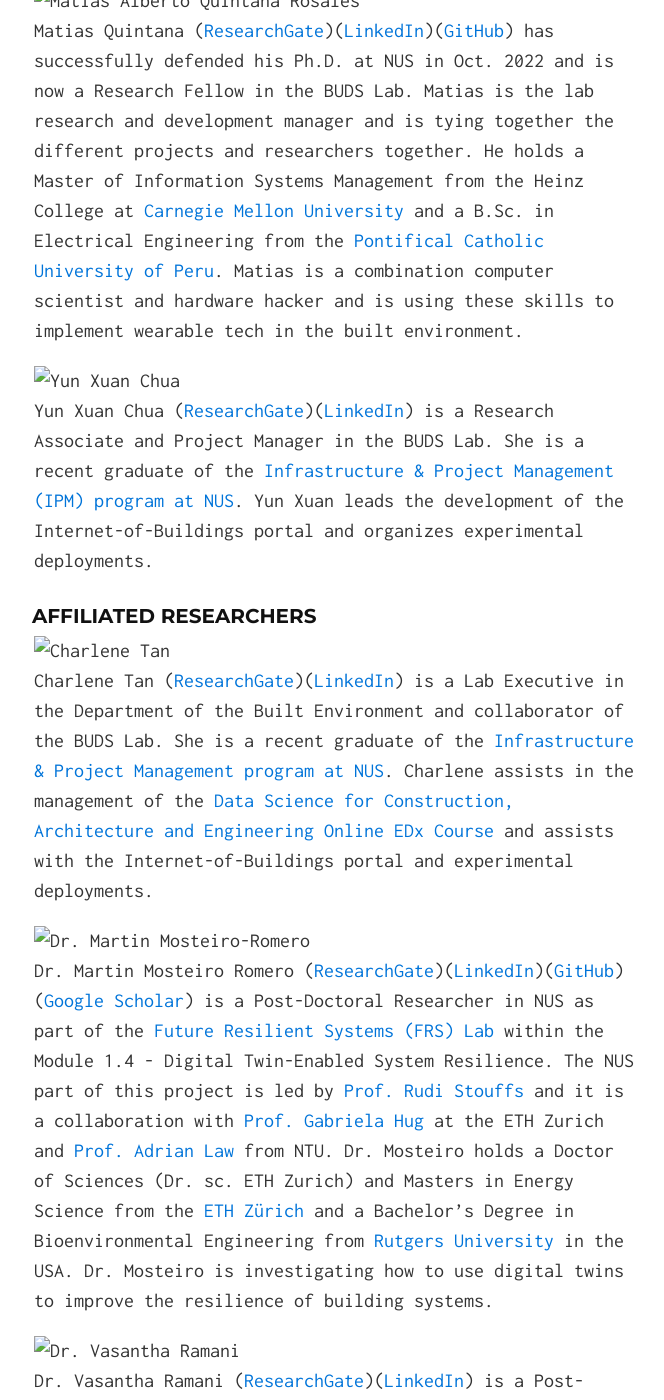
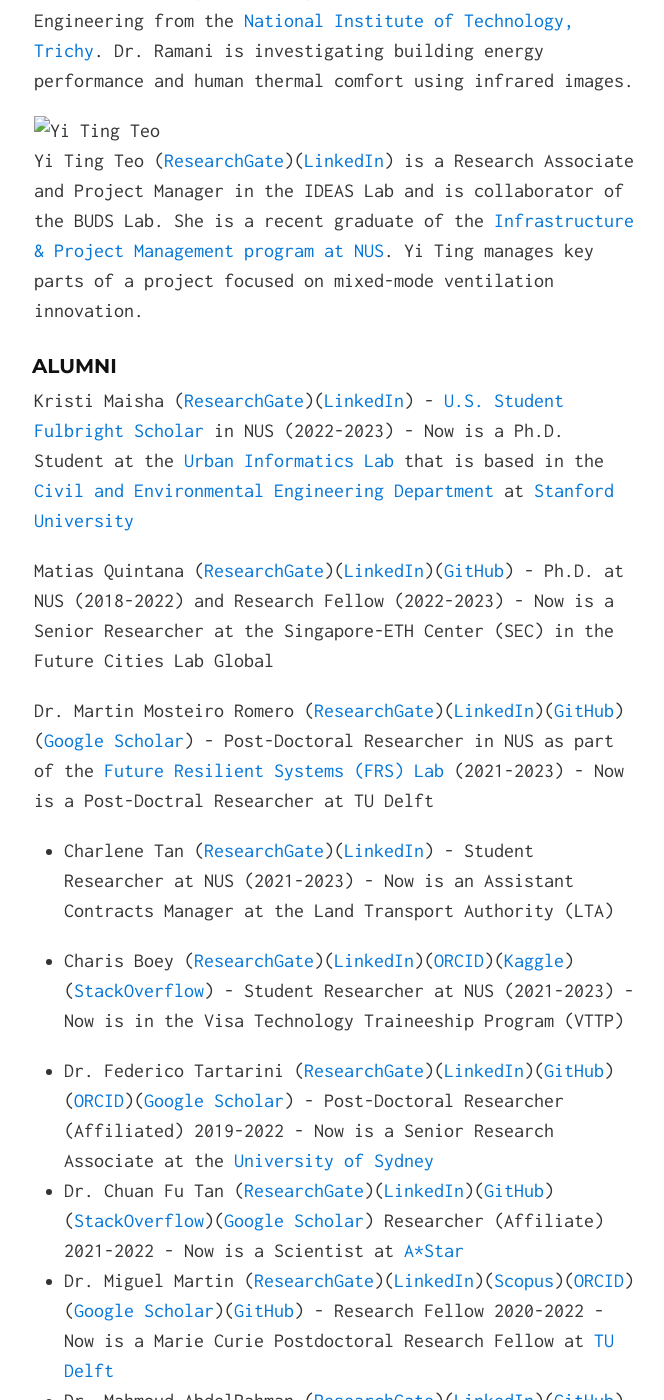
Before and after one commit to buds-lab/buds-lab.github.io, a Jekyll site: the page built from index.md, in a window 1280 px wide and 1400 px high, scrolled down 5514 px. Shown: the whole window, without its empty margins (306-970 px from the left). Built offline with Jekyll 4.4.1, drawn with Linux system fonts in a browser that asks for light colours; some of the changed text lies outside the part shown.

Commit message:
remove old researchers

```diff
--- a/index.md
+++ b/index.md
@@ -14,6 +14,16 @@ Check us out on [Twitter](http://bit.ly/2nsunzs){:target="_blank"}, [GitHub](htt
 BUDS Lab is in the [Department of the Built Environment](https://cde.nus.edu.sg/dbe/){:target="_blank"} in the [College of Design and Engineering](https://cde.nus.edu.sg/){:target="_blank"} at the [National University of Singapore (NUS)](https://nus.edu/2nsFXuj){:target="_blank"}. [NUS is ranked in the Top 10 globally in 16 subjects, including \#6 in the Built Environment.](https://news.nus.edu.sg/nus-ranked-top-10-globally-in-16-subjects/){:target="_blank"}
 
 ## Projects
+
+<!-- cool, quiet city competition -->
+
+<!-- HEATS project -->
+
+<!-- DT project -->
+
+<!-- adrian's mixed mode project -->
+
+
 ![Project Cozie Apple](buds-lab.github.io/cozie-apple.png)
 [Cozie Apple Watch](https://cozie-apple.app){:target="_blank"} ([ResearchGate](https://www.researchgate.net/project/Cozie-App){:target="_blank"}) -- The latest version of the Cozie clockface application for the Apple Watch platform. This open-source project is led by [Dr. Federico Tartarini](https://federicotartarini.github.io){:target="_blank"} and is a collaboration with [Prof. Stefano Schiavon](https://ced.berkeley.edu/ced/faculty-staff/stefano-schiavon){:target="_blank"}'s team at the [SinBerBEST 2 Lab](https://sinberbest.berkeley.edu){:target="_blank"} in Singapore.
 
@@ -70,20 +80,13 @@ Dr. Clayton Miller ([ResearchGate](http://bit.ly/2nirRMQ){:target="_blank"})([Li
 ![Bianca Picchetti](buds-lab.github.io/biancapicchetti.png)
 Bianca Picchetti ([ResearchGate](https://www.researchgate.net/profile/Bianca-Picchetti){:target="_blank"})([LinkedIn](https://www.linkedin.com/in/biami/){:target="_blank"})([GitHub](https://github.com/ponybiam){:target="_blank"}) is a Data Scientist who leads several BUDS Lab analytics projects. She holds a Degree in Chemistry and is working on a Masters in Data Mining and Knowledge Discovery from the [University of Buenos Aires](http://www.uba.ar/internacionales/index.php?lang=en){:target="_blank"} in Argentina. Bianca leads the data analysis process for the [Building Data Genome 2 Project](https://github.com/buds-lab/building-data-genome-project-2){:target="_blank"} and the [GEPIII competition](https://www.kaggle.com/c/ashrae-energy-prediction){:target="_blank"}.
 
-![Charis Boey](buds-lab.github.io/charisboey.jpg)
-Charis Boey ([ResearchGate](https://www.researchgate.net/profile/Charis-Boey){:target="_blank"})([LinkedIn](https://www.linkedin.com/in/charisboey/){:target="_blank"})([ORCID](https://orcid.org/my-orcid?orcid=0000-0001-7027-0039){:target="_blank"})([Kaggle](https://www.kaggle.com/charisboey){:target="_blank"})([StackOverflow](https://stackoverflow.com/users/15380453/charis-boey){:target="_blank"}) is a Student Researcher at NUS in the BUDS Lab from the [Infrastructure & Project Management (IPM) program at NUS](https://cde.nus.edu.sg/dbe/introduction-1-1/){:target="_blank"}. Charis assists with deployment and management of Project Cozie experiments.
 
 ![Chun Fu](buds-lab.github.io/fuchun.png)
 Chun Fu ([ResearchGate](https://www.researchgate.net/profile/Chun_Fu5){:target="_blank"})([LinkedIn](https://www.linkedin.com/in/chun-fu/){:target="_blank"})([GitHub](https://github.com/PatrickFu0302/){:target="_blank"})([ORCID](https://orcid.org/0000-0002-6152-3257){:target="_blank"})([Kaggle](https://www.kaggle.com/patrick0302){:target="_blank"}) is a Ph.D. Researcher at NUS in the BUDS Lab. He holds a B.Sc. in Bioenvironmental Systems Engineering and a Master of Science (M.S.) in Sustainable Environment and Green Architecture from the [National Taiwan University](https://www.ntu.edu.tw/english/){:target="_blank"}. Chun is working on the analysis of large portfolios of buildings using machine learning techniques.
 
-![Kristi Maisha](buds-lab.github.io/kristi.jpg)
-Kristi Maisha ([ResearchGate](https://www.researchgate.net/profile/Kristi-Maisha){:target="_blank"})([LinkedIn](https://www.linkedin.com/in/kristi-maisha/){:target="_blank"}) is a [U.S. Student Fulbright Scholar](https://www.cies.org/){:target="_blank"} at NUS in the BUDS Lab working on studying human behaviors in conjunction with building sensors and controls to achieve zero-energy buildings. She recently finished a Bachelor's of Engineering in Civil and Environmental Engineering from [Vanderbilt University](https://engineering.vanderbilt.edu/cee/){:target="_blank"} and has previously interned at the [National Renewable Energy Laboratory (NREL)](https://www.nrel.gov){:target="_blank"}. She will start a Ph.D. program in Fall 2023 in Civil Engineering at [Stanford University](https://cee.stanford.edu/){:target="_blank"}.
 
 ![Dr. Mario Frei](buds-lab.github.io/mariofrei.png)
 Dr. Mario Frei ([ResearchGate](https://www.researchgate.net/profile/Mario_Frei){:target="_blank"})([LinkedIn](https://www.linkedin.com/in/mario-frei/){:target="_blank"})([Scopus](https://www.scopus.com/authid/detail.uri?authorId=56405252200){:target="_blank"})([ORCID](https://orcid.org/0000-0003-2193-5211){:target="_blank"}) is a Research Fellow at NUS in the BUDS Lab. He holds a Doctor of Sciences (Dr. sc. ETH Zurich) in Architectural and Building Sciences/Technology and a Bachelor's (BSc.) and Masters of Science (MSc.) in Mechanical Engineering from the [ETH Z&uuml;rich](http://bit.ly/2nsD908){:target="_blank"} in Switzerland. Mario is the equivalent of the BUDS Lab *Oberassistent* (Senior Researcher) as he ties together all the technologies being developed through his leadership in the Digital Twin Project. He is an expert in hardware prototyping, engineering, design, and navigating admin policies.
-
-![Matias Alberto Quintana Rosales](buds-lab.github.io/matias.png)
-Matias Quintana ([ResearchGate](https://www.researchgate.net/profile/Matias_Quintana){:target="_blank"})([LinkedIn](https://www.linkedin.com/in/matiasqr/){:target="_blank"})([GitHub](https://github.com/matqr){:target="_blank"}) has successfully defended his Ph.D. at NUS in Oct. 2022 and is now a Research Fellow in the BUDS Lab. Matias is the lab research and development manager and is tying together the different projects and researchers together. He holds a Master of Information Systems Management from the Heinz College at [Carnegie Mellon University](https://www.heinz.cmu.edu/){:target="_blank"} and a B.Sc. in Electrical Engineering from the [Pontifical Catholic University of Peru](http://www.pucp.edu.pe/){:target="_blank"}. Matias is a combination computer scientist and hardware hacker and is using these skills to implement wearable tech in the built environment.
 
 ![Yun Xuan Chua](buds-lab.github.io/yunxuan.png)
 Yun Xuan Chua ([ResearchGate](https://www.researchgate.net/profile/Yun-Xuan-Chua){:target="_blank"})([LinkedIn](http://www.linkedin.com/in/chuayunxuan/){:target="_blank"}) is a Research Associate and Project Manager in the BUDS Lab. She is a recent graduate of the [Infrastructure & Project Management (IPM) program at NUS](https://cde.nus.edu.sg/dbe/introduction-1-1/){:target="_blank"}. Yun Xuan leads the development of the Internet-of-Buildings portal and organizes experimental deployments.
@@ -91,11 +94,6 @@ Yun Xuan Chua ([ResearchGate](https://www.researchgate.net/profile/Yun-Xuan-Chua
 
 #### Affiliated Researchers
 
-![Charlene Tan](buds-lab.github.io/charlenetan.png)
-Charlene Tan ([ResearchGate](https://www.researchgate.net/profile/Charlene-Tan){:target="_blank"})([LinkedIn](https://www.linkedin.com/in/charlene-tan-a9497b143/){:target="_blank"}) is a Lab Executive in the Department of the Built Environment and collaborator of the BUDS Lab. She is a recent graduate of the [Infrastructure & Project Management program at NUS](https://cde.nus.edu.sg/dbe/introduction-1-1/){:target="_blank"}. Charlene assists in the management of the [Data Science for Construction, Architecture and Engineering Online EDx Course](https://www.edx.org/course/Data-Science-for-Construction-Architecture-and-Engineering){:target="_blank"} and assists with the Internet-of-Buildings portal and experimental deployments.
-
-![Dr. Martin Mosteiro-Romero](buds-lab.github.io/martinmosteiro.png)
-Dr. Martin Mosteiro Romero ([ResearchGate](https://www.researchgate.net/profile/Martin-Mosteiro-Romero){:target="_blank"})([LinkedIn](https://www.linkedin.com/in/mart%C3%ADn-mosteiro-romero-30830727/){:target="_blank"})([GitHub](https://github.com/martin-mosteiro){:target="_blank"})([Google Scholar](https://scholar.google.ch/citations?user=paRcx8wAAAAJ&hl=en){:target="_blank"}) is a Post-Doctoral Researcher in NUS as part of the [Future Resilient Systems (FRS) Lab](https://frs.ethz.ch){:target="_blank"} within the Module 1.4 - Digital Twin-Enabled System Resilience. The NUS part of this project is led by [Prof. Rudi Stouffs](https://www.sde.nus.edu.sg/arch/staffs/rudi-stouffs-dr/){:target="_blank"} and it is a collaboration with [Prof. Gabriela Hug](https://psl.ee.ethz.ch/people/prof--gabriela-hug.html){:target="_blank"} at the ETH Zurich and [Prof. Adrian Law](http://www.cee.ntu.edu.sg/aboutus/FacultyDir/Pages/cwklaw.aspx){:target="_blank"} from NTU. Dr. Mosteiro holds a Doctor of Sciences (Dr. sc. ETH Zurich) and Masters in Energy Science from the [ETH Z&uuml;rich](http://bit.ly/2nsD908){:target="_blank"} and a Bachelor's Degree in Bioenvironmental Engineering from [Rutgers University](https://www.rutgers.edu){:target="_blank"} in the USA. Dr. Mosteiro is investigating how to use digital twins to improve the resilience of building systems.
 
 ![Dr. Vasantha Ramani](buds-lab.github.io/vasnatha.png)
 Dr. Vasantha Ramani ([ResearchGate](https://www.researchgate.net/profile/Vasantha_Ramani){:target="_blank"})([LinkedIn](https://www.linkedin.com/in/vasantha-ramani-0a488022/){:target="_blank"}) is a Post-Doctoral Researcher at the [Berkeley Education Alliance for Research in Singapore (BEARS)](http://sinberbest.berkeley.edu/){:target="_blank"} and is in the Theme D: City-Scale Analytics project with the BUDS Lab and [Prof. Kameshwar Poolla](https://www2.eecs.berkeley.edu/Faculty/Homepages/poolla.html){:target="_blank"}. She holds a Ph.D. in Civil Engineering from the [National University of Singapore](https://www.nus.edu.sg){:target="_blank"}, Master’s in Structural and Earthquake Engineering from the [University of British Columbia, Vancouver](https://www.ubc.ca){:target="_blank"}, and a Bachelor’s in Civil Engineering from the [National Institute of Technology, Trichy](https://www.nitt.edu){:target="_blank"}. Dr. Ramani is investigating building energy performance and human thermal comfort using infrared images.
@@ -109,6 +107,27 @@ Yi Ting Teo ([ResearchGate](https://www.researchgate.net/profile/Yi-Ting-Teo){:t
 
 
 #### Alumni
+
+<!-- ![Kristi Maisha](buds-lab.github.io/kristi.jpg) -->
+Kristi Maisha ([ResearchGate](https://www.researchgate.net/profile/Kristi-Maisha){:target="_blank"})([LinkedIn](https://www.linkedin.com/in/kristi-maisha/){:target="_blank"}) - [U.S. Student Fulbright Scholar](https://www.cies.org/){:target="_blank"} in NUS (2022-2023) - Now is a Ph.D. Student at the [Urban Informatics Lab](https://www.uil.stanford.edu/){:target="_blank"} that is based in the [Civil and Environmental Engineering Department](https://cee.stanford.edu/){:target="_blank"} at [Stanford University](https://www.stanford.edu){:target="_blank"}
+<!-- at NUS in the BUDS Lab working on studying human behaviors in conjunction with building sensors and controls to achieve zero-energy buildings. She recently finished a Bachelor's of Engineering in Civil and Environmental Engineering from [Vanderbilt University](https://engineering.vanderbilt.edu/cee/){:target="_blank"} and has previously interned at the [National Renewable Energy Laboratory (NREL)](https://www.nrel.gov){:target="_blank"}. She will start a Ph.D. program in Fall 2023 in Civil Engineering at [Stanford University](https://cee.stanford.edu/){:target="_blank"}.  -->
+
+<!-- ![Matias Alberto Quintana Rosales](buds-lab.github.io/matias.png) -->
+Matias Quintana ([ResearchGate](https://www.researchgate.net/profile/Matias_Quintana){:target="_blank"})([LinkedIn](https://www.linkedin.com/in/matiasqr/){:target="_blank"})([GitHub](https://github.com/matqr){:target="_blank"}) - Ph.D. at NUS (2018-2022) and Research Fellow (2022-2023) - Now is a Senior Researcher at the Singapore-ETH Center (SEC) in the Future Cities Lab Global
+<!-- has successfully defended his Ph.D. at NUS in Oct. 2022 and is now a Research Fellow in the BUDS Lab. Matias is the lab research and development manager and is tying together the different projects and researchers together. He holds a Master of Information Systems Management from the Heinz College at [Carnegie Mellon University](https://www.heinz.cmu.edu/){:target="_blank"} and a B.Sc. in Electrical Engineering from the [Pontifical Catholic University of Peru](http://www.pucp.edu.pe/){:target="_blank"}. Matias is a combination computer scientist and hardware hacker and is using these skills to implement wearable tech in the built environment. -->
+
+<!-- ![Dr. Martin Mosteiro-Romero](buds-lab.github.io/martinmosteiro.png) -->
+Dr. Martin Mosteiro Romero ([ResearchGate](https://www.researchgate.net/profile/Martin-Mosteiro-Romero){:target="_blank"})([LinkedIn](https://www.linkedin.com/in/mart%C3%ADn-mosteiro-romero-30830727/){:target="_blank"})([GitHub](https://github.com/martin-mosteiro){:target="_blank"})([Google Scholar](https://scholar.google.ch/citations?user=paRcx8wAAAAJ&hl=en){:target="_blank"}) - Post-Doctoral Researcher in NUS as part of the [Future Resilient Systems (FRS) Lab](https://frs.ethz.ch){:target="_blank"} (2021-2023) - Now is a Post-Doctral Researcher at TU Delft
+<!-- is a Post-Doctoral Researcher in NUS as part of the [Future Resilient Systems (FRS) Lab](https://frs.ethz.ch){:target="_blank"} within the Module 1.4 - Digital Twin-Enabled System Resilience. The NUS part of this project is led by [Prof. Rudi Stouffs](https://www.sde.nus.edu.sg/arch/staffs/rudi-stouffs-dr/){:target="_blank"} and it is a collaboration with [Prof. Gabriela Hug](https://psl.ee.ethz.ch/people/prof--gabriela-hug.html){:target="_blank"} at the ETH Zurich and [Prof. Adrian Law](http://www.cee.ntu.edu.sg/aboutus/FacultyDir/Pages/cwklaw.aspx){:target="_blank"} from NTU. Dr. Mosteiro holds a Doctor of Sciences (Dr. sc. ETH Zurich) and Masters in Energy Science from the [ETH Z&uuml;rich](http://bit.ly/2nsD908){:target="_blank"} and a Bachelor's Degree in Bioenvironmental Engineering from [Rutgers University](https://www.rutgers.edu){:target="_blank"} in the USA. Dr. Mosteiro is investigating how to use digital twins to improve the resilience of building systems. -->
+
+<!-- ![Charlene Tan](buds-lab.github.io/charlenetan.png) -->
+* Charlene Tan ([ResearchGate](https://www.researchgate.net/profile/Charlene-Tan){:target="_blank"})([LinkedIn](https://www.linkedin.com/in/charlene-tan-a9497b143/){:target="_blank"}) - Student Researcher at NUS (2021-2023) - Now is an Assistant Contracts Manager at the Land Transport Authority (LTA)
+<!-- is a Lab Executive in the Department of the Built Environment and collaborator of the BUDS Lab. She is a recent graduate of the [Infrastructure & Project Management program at NUS](https://cde.nus.edu.sg/dbe/introduction-1-1/){:target="_blank"}. Charlene assists in the management of the [Data Science for Construction, Architecture and Engineering Online EDx Course](https://www.edx.org/course/Data-Science-for-Construction-Architecture-and-Engineering){:target="_blank"} and assists with the Internet-of-Buildings portal and experimental deployments. -->
+
+
+<!-- ![Charis Boey](buds-lab.github.io/charisboey.jpg) -->
+* Charis Boey ([ResearchGate](https://www.researchgate.net/profile/Charis-Boey){:target="_blank"})([LinkedIn](https://www.linkedin.com/in/charisboey/){:target="_blank"})([ORCID](https://orcid.org/my-orcid?orcid=0000-0001-7027-0039){:target="_blank"})([Kaggle](https://www.kaggle.com/charisboey){:target="_blank"})([StackOverflow](https://stackoverflow.com/users/15380453/charis-boey){:target="_blank"}) - Student Researcher at NUS (2021-2023) - Now is in the Visa Technology Traineeship Program (VTTP)
+<!-- is a Student Researcher at NUS in the BUDS Lab from the [Infrastructure & Project Management (IPM) program at NUS](https://cde.nus.edu.sg/dbe/introduction-1-1/){:target="_blank"}. Charis assists with deployment and management of Project Cozie experiments. -->
 
 <!-- ![Dr. Federico Tartarini](buds-lab.github.io/federico.png) -->
 * Dr. Federico Tartarini ([ResearchGate](https://www.researchgate.net/profile/Federico_Tartarini/research){:target="_blank"})([LinkedIn](https://www.linkedin.com/in/federico-tartarini-3991995b/){:target="_blank"})([GitHub](https://github.com/FedericoTartarini){:target="_blank"})([ORCID](https://orcid.org/0000-0002-8739-5062){:target="_blank"})([Google Scholar](https://scholar.google.com.sg/citations?user=QcamSPwAAAAJ&hl=en){:target="_blank"}) - Post-Doctoral Researcher (Affiliated) 2019-2022 - Now is a Senior Research Associate at the [University of Sydney](https://www.sydney.edu.au/)
```
Also changed, not shown: other parts of index.md (+1 -1 lines), ben.png (added).
